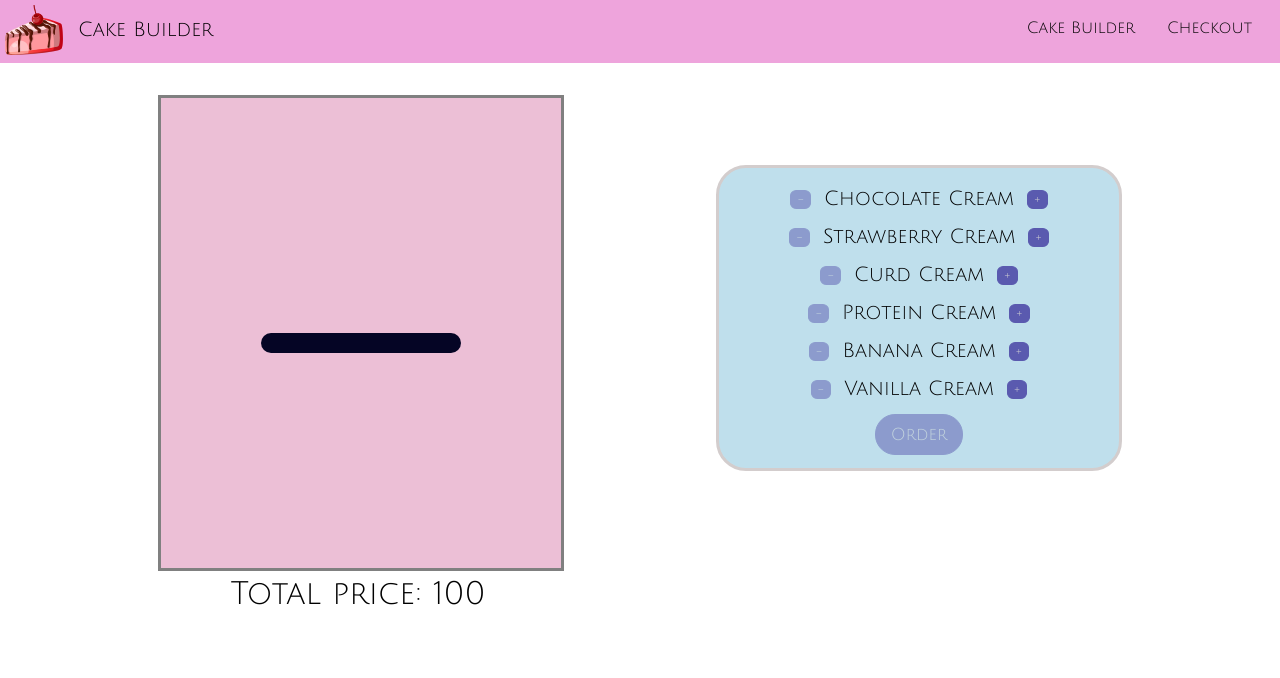
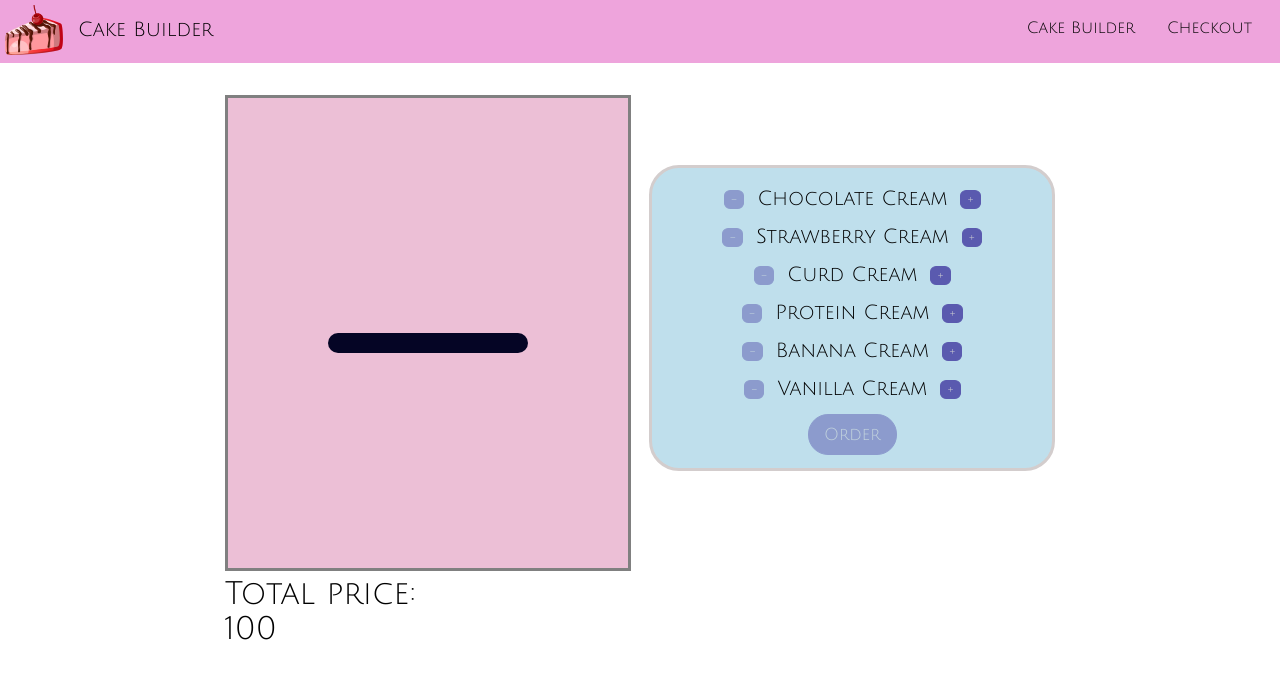
Before and after one commit to Aiperi-Amankulova/cake-builder, a React (Create React App) app: page / in a window 1280 px wide. Shown: the top 678 px of the page. Built offline with nearby package versions, Linux system fonts and the light colour scheme; a web font is replaced by a local one.

Commit message:
Add new css properties to CakeControls

```diff
--- a/src/components/CakeBuilder/CakeControls/CakeControls.module.css
+++ b/src/components/CakeBuilder/CakeControls/CakeControls.module.css
@@ -1,10 +1,10 @@
 .CakeControls{
     border: 3px solid rgb(211, 205, 205);
     background-color: rgb(191, 223, 236);
-    width: 400px;
-    height: 300px;
+    width: 300px;
     border-radius: 30px;
     margin-top: 70px;
+    font-size: 10px;
 
     display: flex;
     flex-flow: column nowrap;
@@ -16,7 +16,7 @@
     background-color: rgb(90, 90, 175);
     border-radius: 20px;
     padding: 10px 15px;
-    font-size: 17px;
+    font-size: .5rem;
     margin-top: 6px;
     color: rgb(200, 200, 209);
     font-family: 'Julius Sans One', sans-serif;
@@ -34,3 +34,18 @@
 .orderButton:not(:disabled):hover{
     opacity: .8;
 }
+@media(min-width: 500px){
+    .CakeControls{
+        width: 400px;
+        height: 300px;
+        margin-top: 70px;
+        font-size: 18px;
+    }
+    .orderButton{
+        margin: 0 auto;
+        padding: 10px 15px;
+        font-size: 17px;
+        margin-top: 6px;
+        cursor: pointer;
+    }
+}
--- a/src/components/CakeBuilder/Сhocolate/Chocolate.module.css
+++ b/src/components/CakeBuilder/Сhocolate/Chocolate.module.css
@@ -24,6 +24,6 @@
 }
 @media(min-width: 511px){
     .Chocolate{
-        max-width: 400px;
+        max-width: 200px;
     }
 }
```
